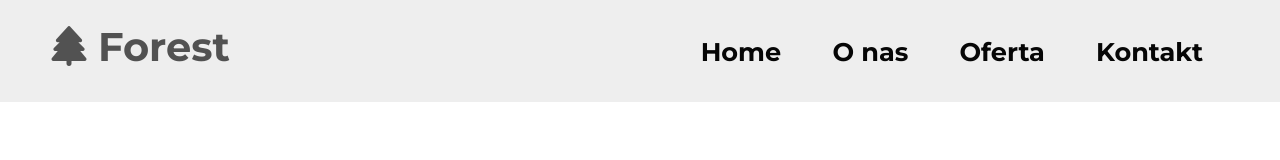
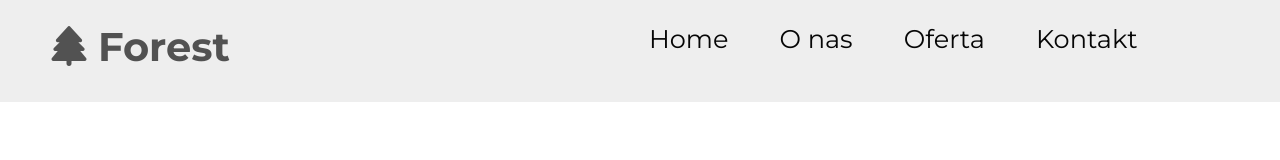
Before and after one commit to Astilion/ForestGroup, a website: page index.html in a window 1280 px wide. Drawn offline with Linux system fonts and the light colour scheme.

Commit message:
improved paddings and margins at nav

```diff
--- a/src/sass/main.scss
+++ b/src/sass/main.scss
@@ -17,6 +17,7 @@ body {
 // NAV
 .nav {
 	position: fixed;
+	margin-bottom: 1em;
 	width: 100%;
 	height: 4em;
 	background-color: $main-color;
@@ -80,8 +81,9 @@ body {
 		flex-direction: column;
 		align-items: center;
 		justify-content: space-evenly;
+		margin: 0;
 		padding: 0 3em 3em 3em;
-		height: 100vh;
+		height: 80vh;
 		width: 100vw;
 		right: -100vw;
 		top: 4em;
@@ -90,7 +92,8 @@ body {
 	}
 	&__item {
 		position: relative;
-		padding: 2em;
+		margin-bottom: 0.5em auto;
+		padding: .5em 1em;
 		font-weight: bold;
 		text-decoration: none;
 		color: $secondary-color;
@@ -119,6 +122,9 @@ body {
 	transform: translate(-100vw);
 }
 
+//media
+
+//nav
 @media (min-width: 992px) {
 	.nav {
 		.burger-btn {
@@ -128,9 +134,9 @@ body {
 			flex-direction: row;
 			align-items: center;
 			justify-content: flex-end;
-			padding: 2em;
-			height: 4em;
-			right: 0;
+			padding: 0.5em 3em;
+			height: 2.5em;
+			right: 40px;
 			top: 0;
 			background-color: $main-color;
 			transition: transform 0.3s;
@@ -138,7 +144,16 @@ body {
 		}
 
 		&__item {
-			padding: 1em;
+			padding: 1.9em 1em 1.4em 1em;
+			font-weight: normal;
+
+			&:hover {
+				color: $main-color;
+				background-color: $secondary-color;
+			}
+			&::after {
+				display: none;
+			}
 		}
 	}
 }
```
Also changed, not shown: dist/css/main.min.css.
